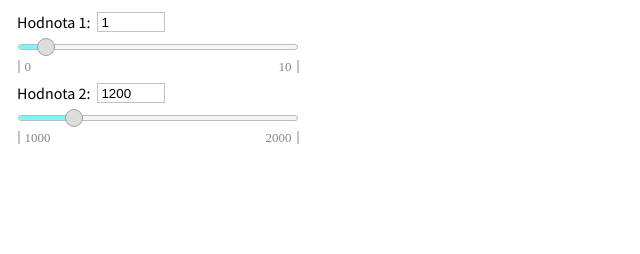
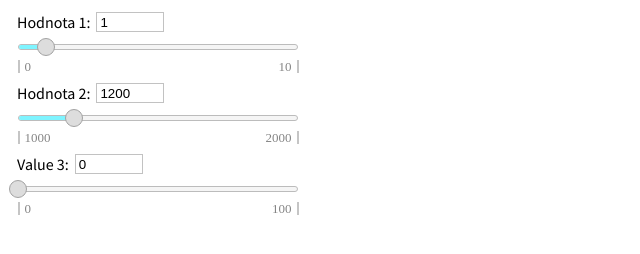
Before and after one commit to BlueManCZ/Sliders.js, a plain HTML site: page Sliders.js/slider.html in a window 1280 px wide. Shown: the whole page, without its empty margins (0-640 px from the left). Drawn offline with Linux system fonts and the light colour scheme.

Commit message:
Global update

```diff
--- a/CreateSuperElement.js/CreateSuperElement.js
+++ b/CreateSuperElement.js/CreateSuperElement.js
@@ -1,19 +1,19 @@
 var element;
 var table;
 
-function createSuperElement(type, attributes=0, innerHTML=0, style=0) {
+function createSuperElement(type, attributes='', innerHTML='', style='') {
 	element = document.createElement(type);
 
-	if (innerHTML && typeof innerHTML === 'object') element.appendChild(innerHTML);
-	else if (innerHTML) element.innerHTML = innerHTML;
+	if (innerHTML !== '' && typeof innerHTML === 'object') element.appendChild(innerHTML);
+	else if (innerHTML !== '') element.innerHTML = innerHTML;
 
-	if (attributes) {
+	if (attributes !== '') {
 		for (var i in attributes) {
 			element.setAttribute(i, attributes[i]);
 		}
 	}
 
-	if (style) {
+	if (style !== '') {
 		var styles = '';
 		for (var i in style) {
 			styles += i+':'+style[i]+';';
@@ -24,7 +24,7 @@ function createSuperElement(type, attributes=0, innerHTML=0, style=0) {
 	return element;
 }
 
-function createSuperTable(data, attributes=0) {
+function createSuperTable(data, attributes='') {
 	table = createSuperElement('table', attributes);
 
 	for (var i in data) { // rows
--- a/Sliders.js/slider.css
+++ b/Sliders.js/slider.css
@@ -13,16 +13,16 @@
     font-family: 'Source Sans Pro', sans-serif;
     display: inline;
     line-height: 28px;
-    margin: 0 3px 0 9px;
+    margin: 0 -4px 0 9px;
 }
 
 .slider1_parent .slider1 {
     border: solid 1px #c2c2c2;
     width: 60px;
     padding: 0 3px 0 3px;
-    margin: 4px;
     height: 18px;
     vertical-align: top;
+    margin: 4px 4px 4px 10px;
 }
 
 .slider1_parent .slider_main_block {
@@ -55,7 +55,7 @@
 .slider1_parent .slider_fill {
     position: absolute;
     height: 12px;
-    width: 10%;
+    width: 0;
     background-color: #7ef4ff;
 }
 
@@ -69,7 +69,7 @@
     margin: 2px;
     border: solid 0.5px #a2a2a2;
     cursor: pointer;
-    left: calc(10% - 11px);
+    left: calc(0% - 11px);
     -webkit-user-select: none;
     -moz-user-select: none;
     -ms-user-select: none;
--- a/Sliders.js/slider.html
+++ b/Sliders.js/slider.html
@@ -12,56 +12,10 @@
 <div class="content">
     <input type="text" class="slider1" name="value1" text="Hodnota 1:" min="0" max="10" value="1" round="0" animate="no">
     <input type="text" class="slider1" name="value2" text="Hodnota 2:" min="1000" max="2000" value="1200" round="1">
+	<input type="text" class="slider1" name="value3" text="Value 3:" min="90">
 </div>
 
-<script type="text/javascript" src="http://webly3d.net:8000/static/CreateSuperElement.js"></script>
-
-<script>
-    var element;
-    var table;
-
-    function createSuperElement(type, attributes=0, innerHTML=0, style=0) {
-        element = document.createElement(type);
-
-        if (innerHTML && typeof innerHTML === 'object') element.appendChild(innerHTML);
-        else if (innerHTML) element.innerHTML = innerHTML;
-
-        if (attributes) {
-            for (var i in attributes) {
-                element.setAttribute(i, attributes[i]);
-            }
-        }
-
-        if (style) {
-            var styles = '';
-            for (var i in style) {
-                styles += i+':'+style[i]+';';
-            }
-            element.setAttribute('style', styles);
-        }
-
-        return element;
-    }
-
-    function createSuperTable(data, attributes=0) {
-        table = createSuperElement('table', attributes);
-
-        for (var i in data) { // rows
-            table.appendChild(createSuperElement('tr'));
-
-            for (var j in data[i]) { // cells
-                table.lastChild.appendChild(createSuperElement('td', data[i][j][1], data[i][j][0], data[i][j][2]));
-            }
-        }
-
-        return table;
-    }
-</script>
-
-
-
-
-
+<script type="text/javascript" src="../CreateSuperElement.js/CreateSuperElement.js"></script>
 <script type="text/javascript" src="sliders.js"></script>
 
 </body>
--- a/Sliders.js/sliders.js
+++ b/Sliders.js/sliders.js
@@ -2,6 +2,7 @@ var mousePosition, active_element;
 var offset = [0,0];
 var isDown = false;
 var slider_min = -11;
+var default_range = [0,100];
 
 var slider_positions = {};
 var slider_percentages = {};
@@ -15,7 +16,6 @@ document.addEventListener('mouseup', function() {
 }, true);
 
 document.addEventListener('mousemove', function(event) {
-    //event.preventDefault();
     if (isDown) {
         mousePosition = {x:event.clientX, y:event.clientY};
 
@@ -23,21 +23,26 @@ document.addEventListener('mousemove', function(event) {
         var slider_groover = active_element.parentElement.firstChild;
         var name = current_input.name;
         var slider_max = slider_groover.clientWidth+slider_min;
-        var range = [parseInt(current_input.min) || 0, parseInt(current_input.max) || 100];
+        var min = parseFloat(current_input.min);
+        var max = parseFloat(current_input.max);
+        if ((min !== '' && max !== '') && (min < max)) {
+            var range = [min, max]
+        } else {
+            var range = default_range;
+        }
         var left_pos = mousePosition.x + offset[0];
 
         if (left_pos < slider_min) {
             slider_positions[name] = slider_min;
-            left_pos = slider_min;
         } else if (left_pos > slider_max) {
             slider_positions[name] = slider_max+2;
-            left_pos = slider_max+2;
         } else {
             slider_positions[name] = left_pos;
         }
 
         var percentages = 100*(slider_positions[name]-slider_min-2)/slider_groover.clientWidth;
         var value = range[0]+(range[1]-range[0])*percentages/100;
+
         setSliderTo(name, value);
     }
 }, true);
@@ -49,7 +54,12 @@ for (var i = 0; i < sliders.length; i++) {
     sliders[i].parentNode.insertBefore(slider_parent, sliders[i]);
     slider_parent.appendChild(sliders[i]);
 
-    var text = createSuperElement('p', {'class':'title'}, sliders[i].getAttribute('text'));
+    if (sliders[i].getAttribute('text')) {
+        var text = createSuperElement('p', {'class':'title'}, sliders[i].getAttribute('text'));
+    } else {
+        var text = createSuperElement('span');
+    }
+
     slider_parent.insertBefore(text, sliders[i]);
 
     var slider_main_block = createSuperElement('div', {'class':'slider_main_block'});
@@ -58,7 +68,15 @@ for (var i = 0; i < sliders.length; i++) {
     var slider_fill = createSuperElement('div', {'class':'slider_fill'});
     var slider_rider = createSuperElement('div', {'class':'slider_rider'});
 
-    var table_data = [[[sliders[i].min, {'class':'left'}],[sliders[i].max, {'class':'right'}]]];
+    var min = parseFloat(sliders[i].min);
+    var max = parseFloat(sliders[i].max);
+    if ((min !== '' && max !== '') && (min < max)) {
+        var range = [min, max]
+    } else {
+        var range = default_range;
+    }
+
+    var table_data = [[[range[0], {'class':'left'}],[range[1], {'class':'right'}]]];
     var slider_range = createSuperTable(table_data, {'class':'slider_range'});
 
     slider_groove.appendChild(slider_fill);
@@ -90,7 +108,14 @@ for (var i = 0; i < sliders.length; i++) {
         var current_input = this.parentElement.parentElement.parentElement.childNodes[1];
         var name = current_input.name;
         var click_position = e.clientX-my_offset(this).left;
-        var range = [parseInt(current_input.min) || 0, parseInt(current_input.max) || 100];
+
+        var min = parseFloat(current_input.min);
+        var max = parseFloat(current_input.max);
+        if ((min !== '' && max !== '') && (min < max)) {
+            var range = [min, max]
+        } else {
+            var range = default_range;
+        }
 
         if (current_input.getAttribute('animate') !== 'no') {
             this.parentNode.lastChild.style.transition = 'left 0.2s ease-in-out';
@@ -105,7 +130,6 @@ for (var i = 0; i < sliders.length; i++) {
 
     sliders[i].addEventListener('change', function(e) {
         setSliderTo(this.name, this.value);
-        console.log(this.value);
     }, true);
 
     if (!sliders[i].value) sliders[i].value = 0;
@@ -116,23 +140,29 @@ function setSliderTo(name, value) {
     var slider = document.getElementsByName(name)[0];
     value = parseFloat(value);
 
-    if (value >= parseFloat(slider.min) && value <= parseFloat(slider.max) && !isNaN(value)) {
+    var min = parseFloat(slider.min);
+    var max = parseFloat(slider.max);
+    if ((min !== '' && max !== '') && (min < max)) {
+        var range = [min, max]
+    } else {
+        var range = default_range;
+    }
+
+    if (value >= range[0] && value <= range[1] && !isNaN(value)) {
         var data_round = slider.getAttribute('round') || 0;
+        if (slider.getAttribute('smooth') !== 'yes') value = round(value, data_round);
+        slider_percentages[name] = 100*(value - range[0])/(range[1] - range[0]);
+        slider.parentNode.childNodes[2].firstChild.firstChild.firstChild.style.width=round(slider_percentages[name], 2)+'%';
+        slider.parentNode.childNodes[2].firstChild.lastChild.style.left = 'calc('+round(slider_percentages[name], 2)+'% - 11px )';
         value = round(value, data_round);
-        slider_percentages[name] = 100*(value - slider.min)/(slider.max - slider.min);
+        slider.value = value;
         slider_values[name] = value;
-        slider.parentNode.childNodes[2].firstChild.firstChild.firstChild.style.width=Math.round(slider_percentages[name])+'%';
-        slider.parentNode.childNodes[2].firstChild.lastChild.style.left = 'calc('+Math.round(slider_percentages[name])+'% - 11px )';
-        slider.value = value;
+
     } else {
-        console.log('Value is out of slider range: '+slider.min+'-'+slider.max);
-        if (value < parseFloat(slider.min) && !isNaN(value)) {
-            setSliderTo(name, slider.min);
-        } else if (value > parseFloat(slider.max) && !isNaN(value)) {
-            setSliderTo(name, slider.max);
-        } else {
-            slider.value = slider_values[name];
-        }
+        //console.log('Value ['+value+'] is out of slider range: '+range[0]+'-'+range[1] || default_range[1]);
+        if (value < range[0] && !isNaN(value)) setSliderTo(name, range[0]);
+        else if (value > range[1] && !isNaN(value)) setSliderTo(name, range[1]);
+        else slider.value = slider_values[name];
     }
 }
 
```
Also changed, not shown: 1 other file.
